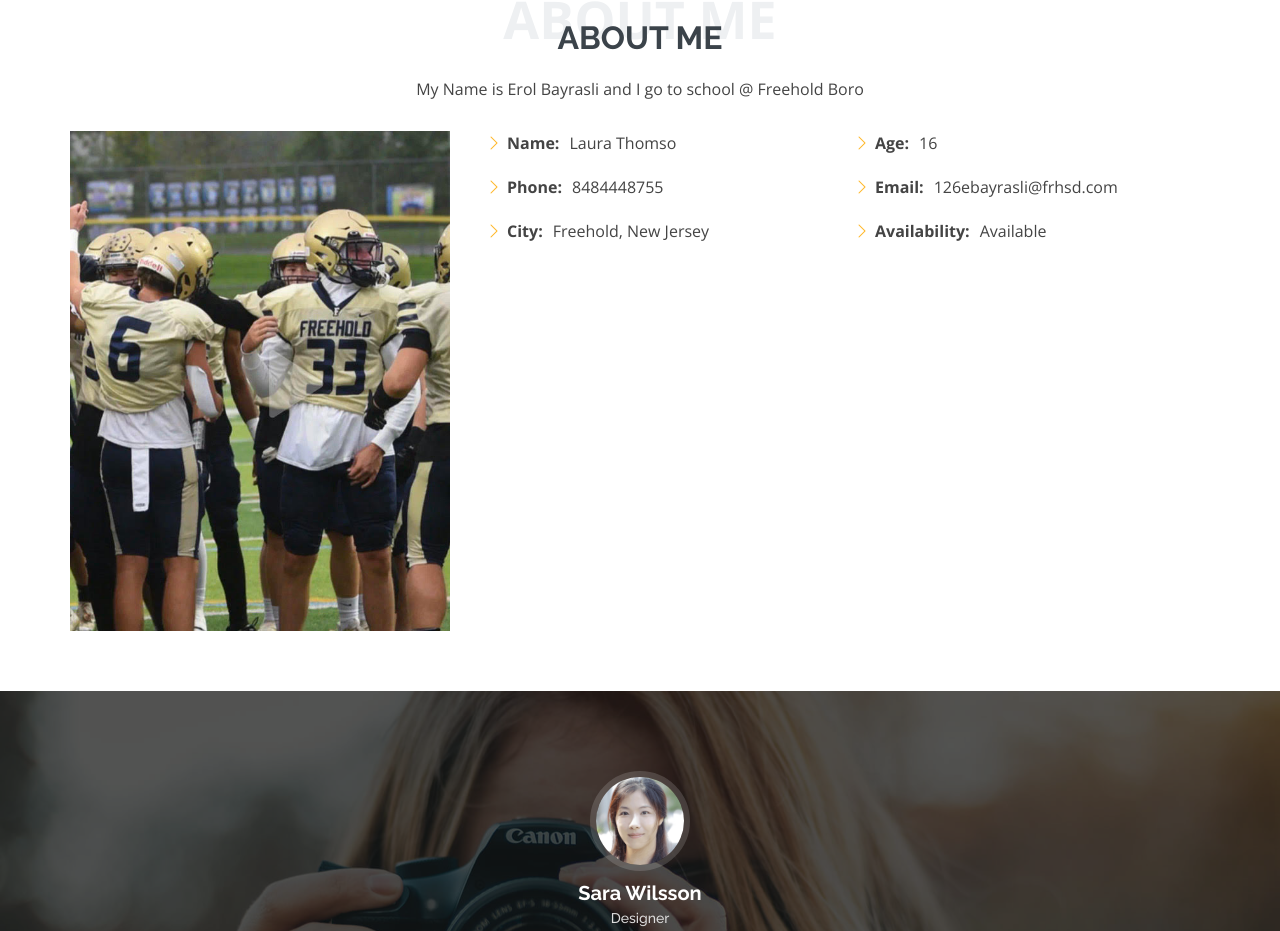
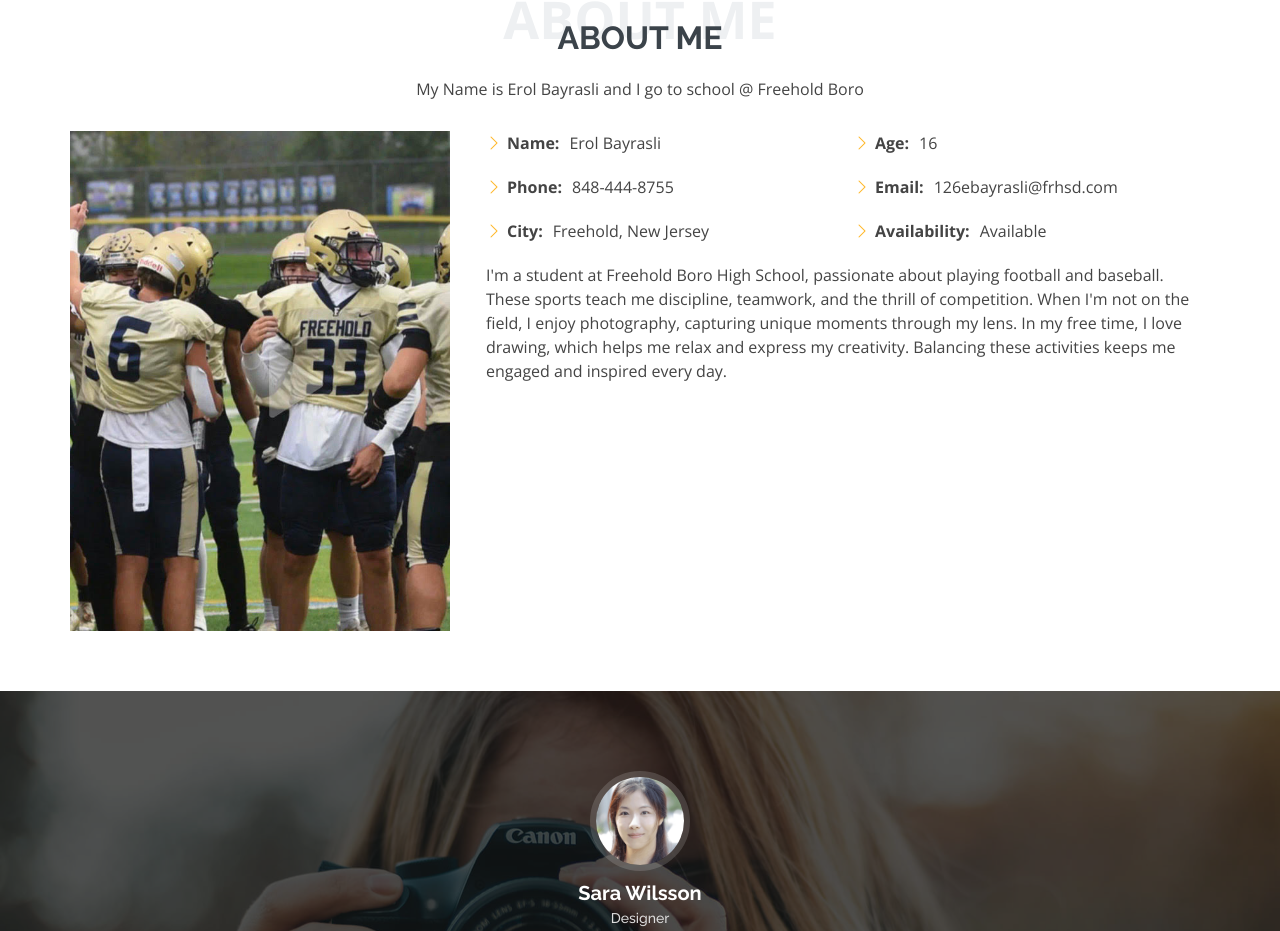
Before and after one commit to ErolBayrasli/Portfolio, a plain HTML site: page index.html in a window 1280 px wide. Shown: the part 871-1802 px from the top of the page. Drawn offline with nearby package versions, Linux system fonts and the light colour scheme.

Commit message:
About Me

```diff
--- a/index.html
+++ b/index.html
@@ -97,8 +97,8 @@
               <div class="row">
                 <div class="col-lg-6">
                   <ul>
-                    <li><i class="bi bi-chevron-right"></i> <strong>Name:</strong> <span>Laura Thomso</span></li>
-                    <li><i class="bi bi-chevron-right"></i> <strong>Phone:</strong> <span>8484448755</span></li>
+                    <li><i class="bi bi-chevron-right"></i> <strong>Name:</strong> <span>Erol Bayrasli</span></li>
+                    <li><i class="bi bi-chevron-right"></i> <strong>Phone:</strong> <span>848-444-8755</span></li>
                     <li><i class="bi bi-chevron-right"></i> <strong>City:</strong> <span>Freehold, New Jersey</span></li>
                   </ul>
                 </div>
@@ -109,64 +109,12 @@
                     <li><i class="bi bi-chevron-right"></i> <strong>Availability:</strong> <span>Available</span></li>
                   </ul>
                 </div>
-              </div>
-              <!-- <div class="row mt-n4">
-                <div class="col-md-6 mt-5 d-md-flex align-items-md-stretch">
-                  <div class="count-box">
-                    <i class="bi bi-emoji-smile" style="color: #20b38e;"></i>
-                    <span data-purecounter-start="0" data-purecounter-end="232" data-purecounter-duration="1" class="purecounter"></span>
-                    <p><strong>Happy Clients</strong> consequuntur voluptas nostrum aliquid ipsam architecto ut.</p>
-                  </div>
-                </div>
+                <br>
+                <br>
+                  <p>I'm a student at Freehold Boro High School, passionate about playing football and baseball. These sports teach me discipline, teamwork, and the thrill of competition. When I'm not on the field, I enjoy photography, capturing unique moments through my lens. In my free time, I love drawing, which helps me relax and express my creativity. Balancing these activities keeps me engaged and inspired every day.</p>
 
-                <div class="col-md-6 mt-5 d-md-flex align-items-md-stretch">
-                  <div class="count-box">
-                    <i class="bi bi-journal-richtextr" style="color: #8a1ac2;"></i>
-                    <span data-purecounter-start="0" data-purecounter-end="521" data-purecounter-duration="1" class="purecounter"></span>
-                    <p><strong>Projects</strong> adipisci atque cum quia aspernatur totam laudantium et quia dere tan</p>
-                  </div>
-                </div>
-
-                <div class="col-md-6 mt-5 d-md-flex align-items-md-stretch">
-                  <div class="count-box">
-                    <i class="bi bi-clock" style="color: #2cbdee;"></i>
-                    <span data-purecounter-start="0" data-purecounter-end="18" data-purecounter-duration="1" class="purecounter"></span>
-                    <p><strong>Years of experience</strong> aut commodi quaerat modi aliquam nam ducimus aut voluptate non vel</p>
-                  </div>
-                </div>
-
-                <div class="col-md-6 mt-5 d-md-flex align-items-md-stretch">
-                  <div class="count-box">
-                    <i class="bi bi-award" style="color: #ffb459;"></i>
-                    <span data-purecounter-start="0" data-purecounter-end="16" data-purecounter-duration="1" class="purecounter"></span>
-                    <p><strong>Awards</strong> rerum asperiores dolor alias quo reprehenderit eum et nemo pad der</p>
-                  </div>
-                </div>
-              </div> -->
-            </div><!-- End .content-->
-
-            <!-- <div class="skills-content ps-lg-4">
-              <div class="progress">
-                <span class="skill">HTML <i class="val">100%</i></span>
-                <div class="progress-bar-wrap">
-                  <div class="progress-bar" role="progressbar" aria-valuenow="100" aria-valuemin="0" aria-valuemax="100"></div>
-                </div>
               </div>
 
-              <div class="progress">
-                <span class="skill">CSS <i class="val">90%</i></span>
-                <div class="progress-bar-wrap">
-                  <div class="progress-bar" role="progressbar" aria-valuenow="90" aria-valuemin="0" aria-valuemax="100"></div>
-                </div>
-              </div>
-
-              <div class="progress">
-                <span class="skill">JavaScript <i class="val">75%</i></span>
-                <div class="progress-bar-wrap">
-                  <div class="progress-bar" role="progressbar" aria-valuenow="75" aria-valuemin="0" aria-valuemax="100"></div>
-                </div>
-              </div>
-            </div> -->
 
           </div>
         </div>
```
